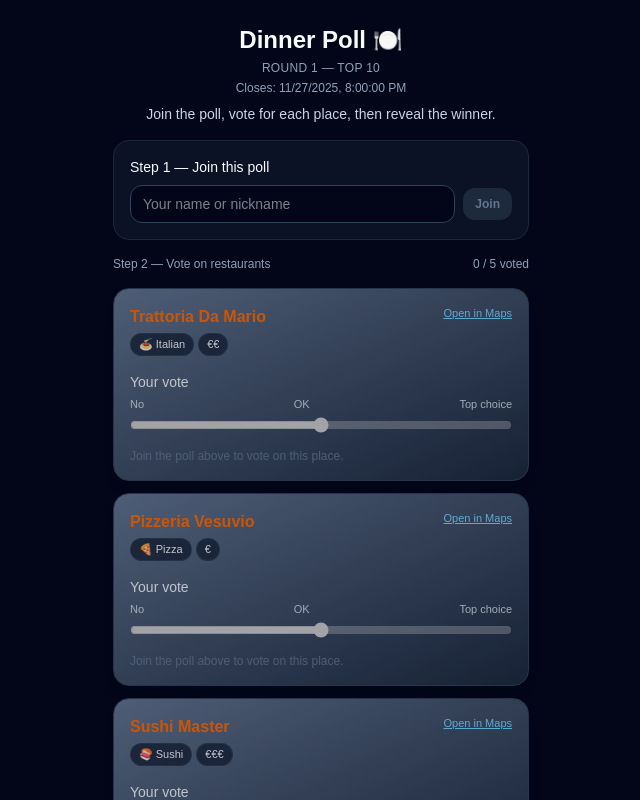
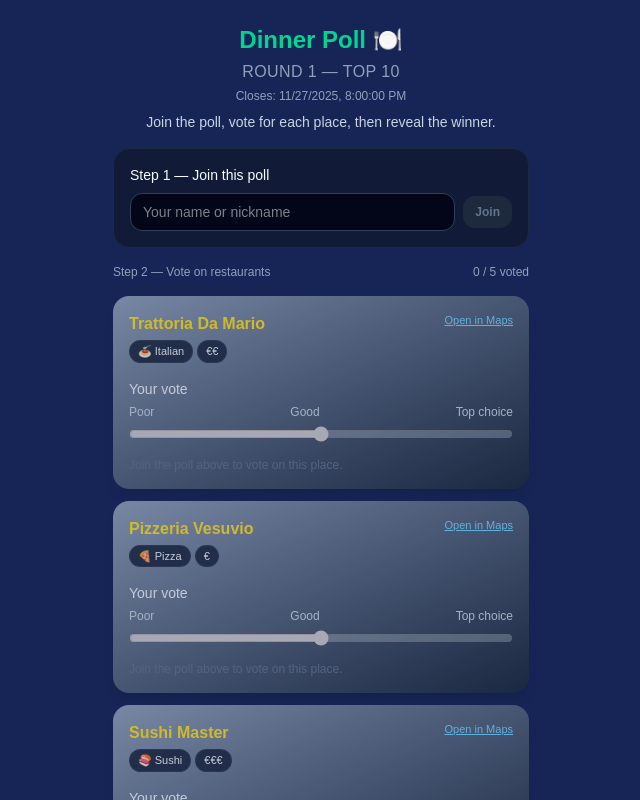
Before and after one commit to pjm199/dinner-pool, a Next.js app: page / in a window 1280 px wide. Shown: the top 800 px of the page, without its empty margins (319-959 px from the left). Built offline with nearby package versions, Linux system fonts and the light colour scheme.

Commit message:
Main background color contrast to Blue

```diff
--- a/app/components/RestaurantCard.tsx
+++ b/app/components/RestaurantCard.tsx
@@ -26,19 +26,19 @@ export function RestaurantCard({
 
   return (
     <div
-      className={`group rounded-2xl border p-4 shadow-lg transition-all duration-150
-        bg-gradient-to-br from-slate-500 to-slate-800
+      className={`group rounded-2xl border-emerald-400/70 p-4 shadow-lg transition-all duration-150
+        bg-gradient-to-br from-slate-400 to-slate-800
         ${
           disabled
-            ? "border-slate-700 opacity-80"
-            : "border-slate-600/80 hover:border-emerald-400/70 hover:-translate-y-[1px]"
+            ? "border-yellow-400 opacity-80"
+            : "border-yellow-100/80 hover:border-emerald-400/70 hover:-translate-y-[1px]"
         }
       `}
     >
       {/* Top row: name + link */}
       <div className="flex justify-between items-start gap-3">
         <div className="min-w-0">
-          <h2 className="text-base font-semibold text-orange-500 truncate">
+          <h2 className="text-base font-semibold text-yellow-300 truncate">
             {restaurant.name}
           </h2>
           <div className="flex flex-wrap gap-1 mt-1 text-[11px] text-slate-100">
@@ -67,13 +67,13 @@ export function RestaurantCard({
         <div className="flex items-center justify-between mb-1">
           <p className="text-sm text-slate-100">Your vote</p>
           {!disabled && (
-            <span className="text-[11px] text-slate-400">Slide to choose</span>
+            <span className="text-[12px] text-slate-400">Slide to choose</span>
           )}
         </div>
 
-        <div className="flex justify-between text-[11px] mb-1 text-slate-300">
-          <span>No</span>
-          <span>OK</span>
+        <div className="flex justify-between text-[12px] mb-1 text-slate-300">
+          <span>Poor</span>
+          <span>Good</span>
           <span>Top choice</span>
         </div>
 
@@ -84,7 +84,7 @@ export function RestaurantCard({
           step={1}
           value={numericValue}
           onChange={(e) => onChange(Number(e.target.value))}
-          className="w-full accent-emerald-400 cursor-pointer"
+          className="w-full accent-emerald-300 cursor-pointer"
           disabled={disabled}
         />
 
--- a/app/page.tsx
+++ b/app/page.tsx
@@ -144,15 +144,19 @@ export default function HomePage() {
   const winner = results?.[0];
 
   return (
-    <main className="min-h-screen bg-slate-950 text-slate-50 flex justify-center">
+    <main className="min-h-screen bg-blue-950 text-slate-50 flex justify-center">
       <div className="w-full max-w-md px-4 py-6 space-y-4">
         {/* Header */}
         <header className="text-center">
-          <h1 className="text-2xl font-bold mb-1">Dinner Poll 🍽️</h1>
-          <p className="text-xs uppercase tracking-wide text-slate-400">
+          <h1 className="text-2xl font-bold mb-1 text-emerald-400">
+            Dinner Poll 🍽️
+          </h1>
+          <p className="text-s uppercase tracking-wide text-slate-400">
+
+          </p>
+          <p className="text-s uppercase tracking-wide text-slate-400">
             Round 1 — Top 10
           </p>
-
           <p className="mt-1 text-xs text-slate-400">
             Closes: {closingText || "…"}
           </p>
```
